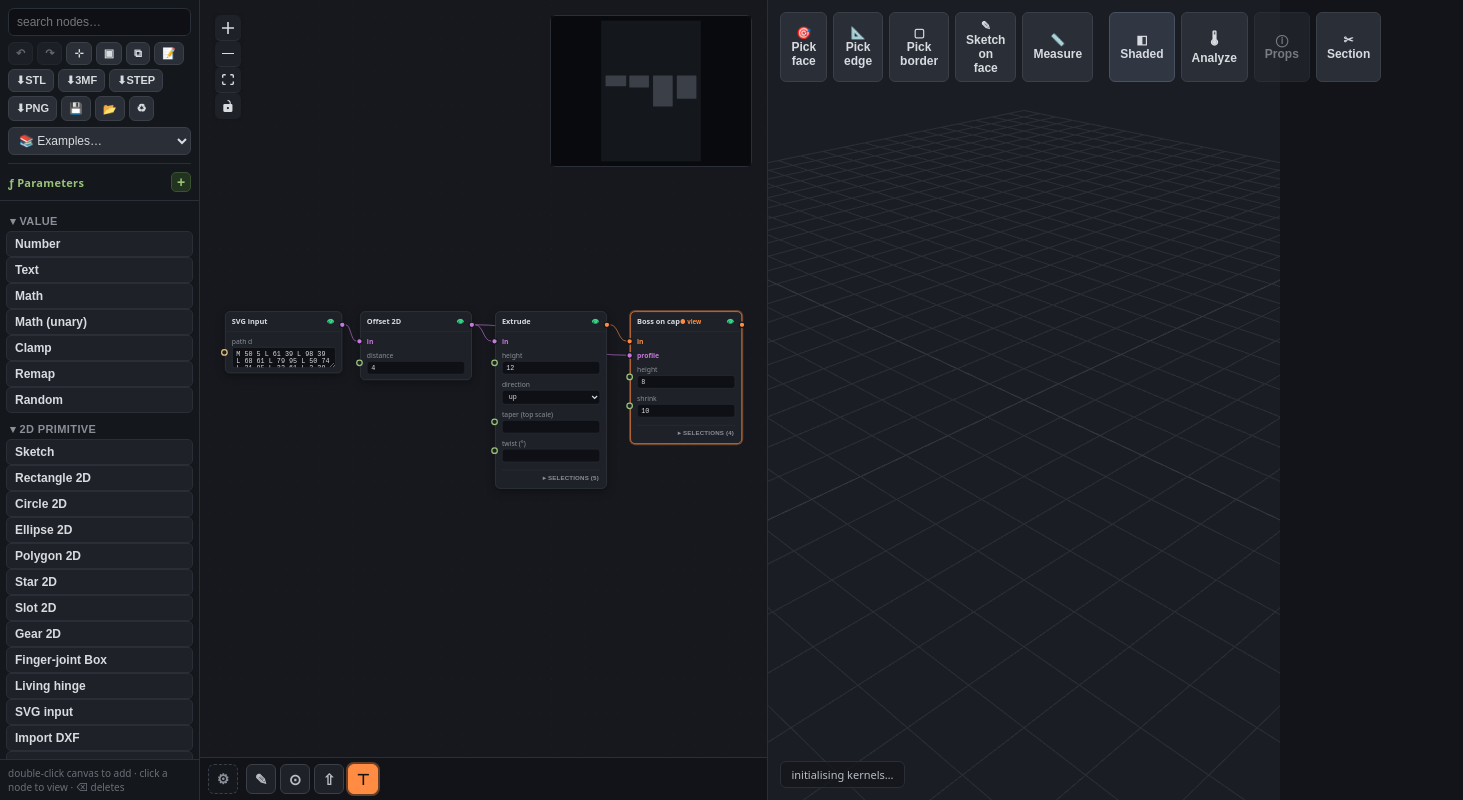
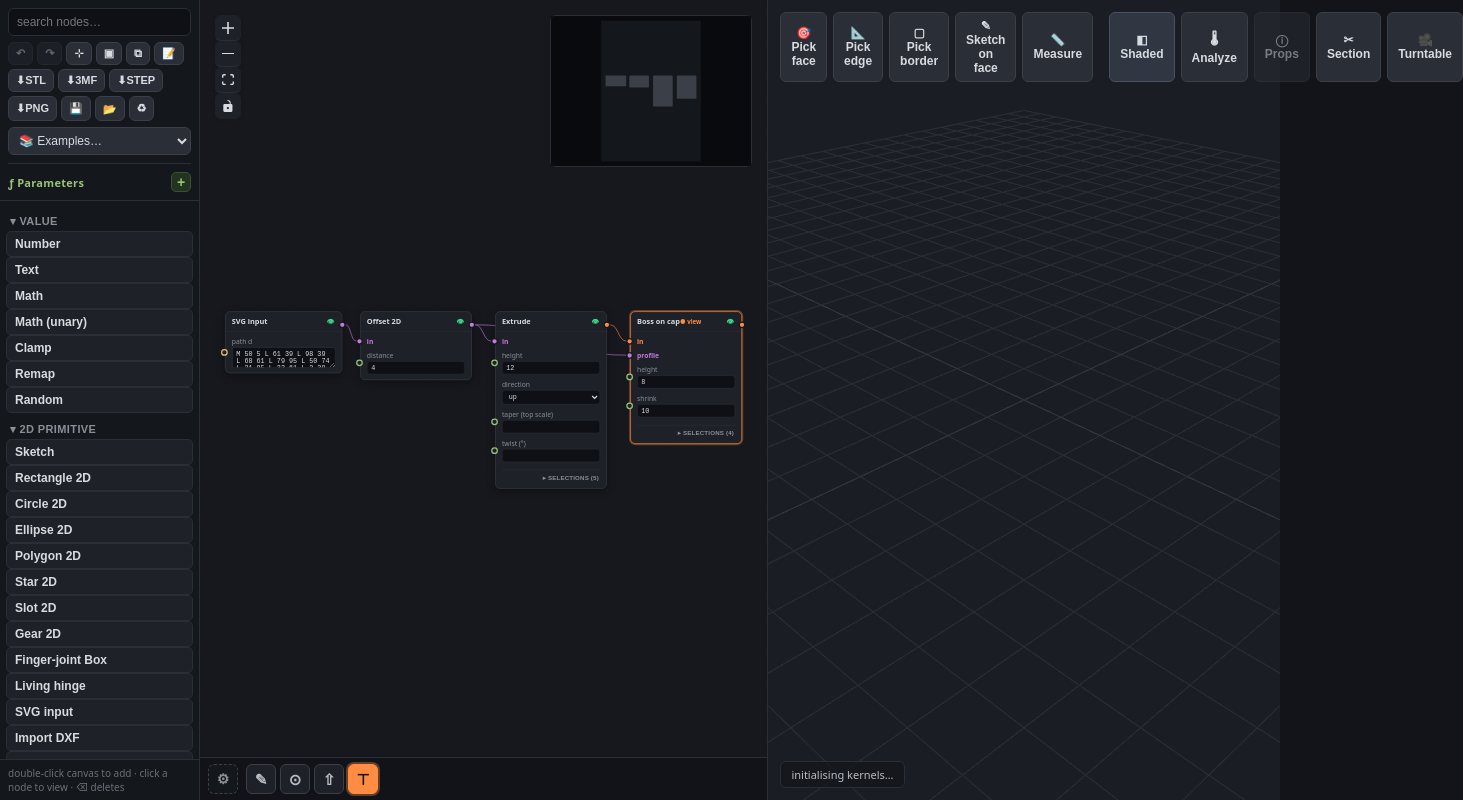
Before and after one commit to Tibus/nodal-maker, a React (Vite) app: page / in a window 1280 px wide. Shown: the whole page, 1463 px wide, since content can reach past the window. Built offline with nearby package versions, Linux system fonts and the light colour scheme.

Commit message:
feat: export Turntable — enregistre un tour complet du modèle en WebM (MediaRecorder)

```diff
--- a/src/App.tsx
+++ b/src/App.tsx
@@ -50,6 +50,7 @@ export default function App() {
   const measureA = useRef<[number, number, number] | null>(null);
   const [viewMode, setViewMode] = useState<"shaded" | "edges" | "wireframe">("shaded");
   const [analysis, setAnalysis] = useState<"overhang" | "thickness" | null>(null);
+  const [recording, setRecording] = useState(false);
   const [props, setProps] = useState<MassProps | null>(null);
   const [manifold, setManifold] = useState<ManifoldStats | null>(null);
   const [showProps, setShowProps] = useState(false);
@@ -374,6 +375,27 @@ export default function App() {
           >
             ✂ {clipAxis ? `Section ${clipAxis}` : "Section"}
           </button>
+          <button
+            className={`vp-pick${recording ? " vp-pick--on" : ""}`}
+            disabled={recording}
+            onClick={async (e) => {
+              e.stopPropagation();
+              setRecording(true);
+              setStatus("enregistrement du turntable… (5 s)");
+              try {
+                const blob = await viewportRef.current!.recordTurntable(5, 30);
+                download(blob, "turntable.webm", "video/webm");
+                setStatus(`turntable exporté (${(blob.size / 1024).toFixed(0)} Ko)`);
+              } catch {
+                setStatus("échec de l'enregistrement (navigateur non compatible ?)");
+              } finally {
+                setRecording(false);
+              }
+            }}
+            title="Enregistrer un tour complet du modèle en vidéo WebM"
+          >
+            🎥 {recording ? "Recording…" : "Turntable"}
+          </button>
         </div>
         {clipAxis && props && (() => {
           const ax = clipAxis === "X" ? 0 : clipAxis === "Y" ? 1 : 2;
--- a/src/viewport.ts
+++ b/src/viewport.ts
@@ -910,9 +910,48 @@ export class Viewport {
     this.renderer.setSize(container.clientWidth, container.clientHeight);
   }
 
+  private turntable: { start: THREE.Vector3; target: THREE.Vector3; up: THREE.Vector3; t0: number; dur: number; onEnd: () => void } | null = null;
+
   private animate = () => {
     requestAnimationFrame(this.animate);
-    this.controls.update();
+    if (this.turntable) {
+      const tt = this.turntable;
+      const t = (performance.now() - tt.t0) / 1000;
+      const ang = Math.min(1, t / tt.dur) * Math.PI * 2;
+      const off = tt.start.clone().sub(tt.target).applyAxisAngle(tt.up, ang);
+      this.camera.position.copy(tt.target).add(off);
+      this.camera.lookAt(tt.target);
+      if (t >= tt.dur) { const end = tt.onEnd; this.turntable = null; end(); }
+    } else {
+      this.controls.update();
+    }
     this.renderer.render(this.scene, this.camera);
   };
+
+  /**
+   * Record a turntable of the current model as a WebM video: spin the camera a
+   * full turn around the orbit target over `durationSec`, capturing the canvas
+   * via MediaRecorder. Resolves with the video Blob.
+   */
+  recordTurntable(durationSec = 5, fps = 30): Promise<Blob> {
+    const canvas = this.renderer.domElement;
+    const stream = canvas.captureStream(fps);
+    const mime = MediaRecorder.isTypeSupported("video/webm;codecs=vp9") ? "video/webm;codecs=vp9" : "video/webm";
+    const rec = new MediaRecorder(stream, { mimeType: mime });
+    const chunks: Blob[] = [];
+    rec.ondataavailable = (e) => { if (e.data.size) chunks.push(e.data); };
+    return new Promise((resolve, reject) => {
+      rec.onstop = () => resolve(new Blob(chunks, { type: mime }));
+      rec.onerror = () => reject(new Error("recording failed"));
+      rec.start();
+      this.turntable = {
+        start: this.camera.position.clone(),
+        target: this.controls.target.clone(),
+        up: this.camera.up.clone().normalize(),
+        t0: performance.now(),
+        dur: durationSec,
+        onEnd: () => rec.stop(),
+      };
+    });
+  }
 }
```
